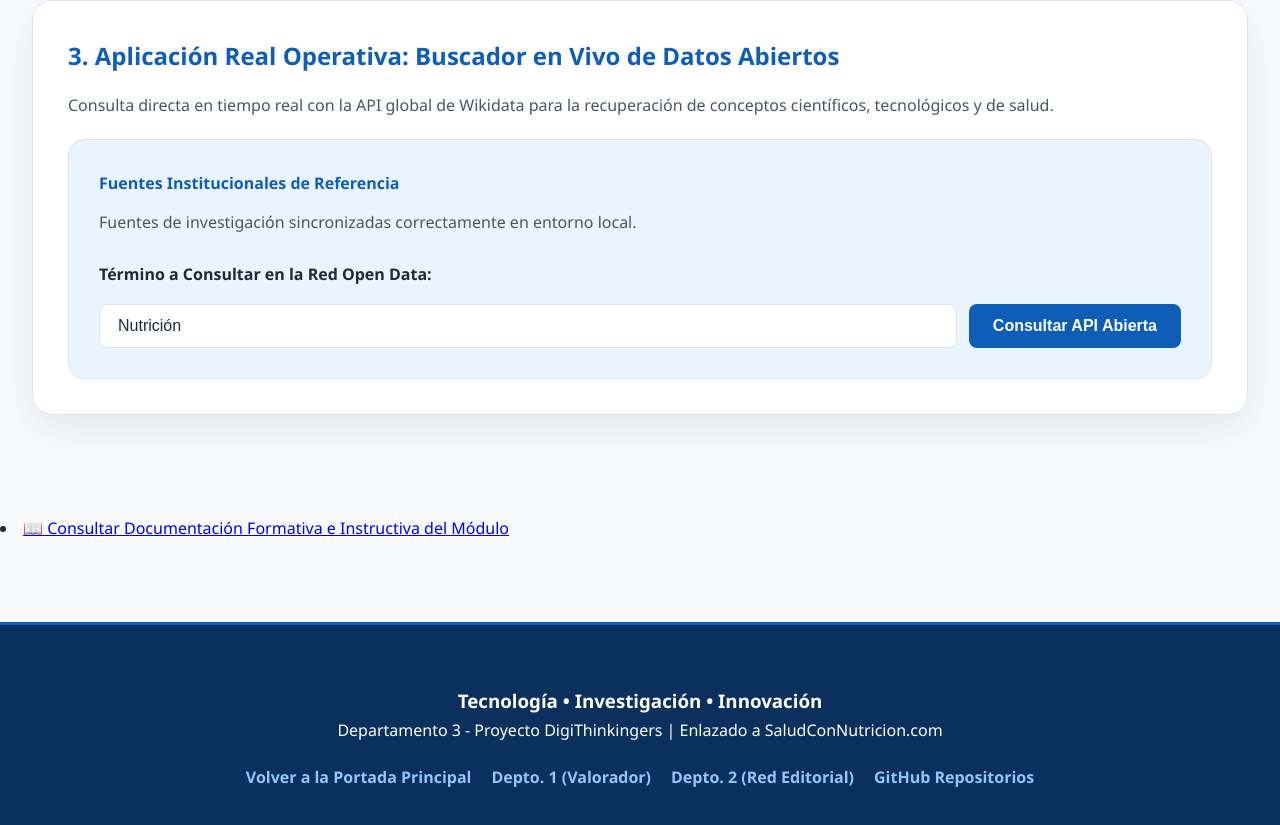
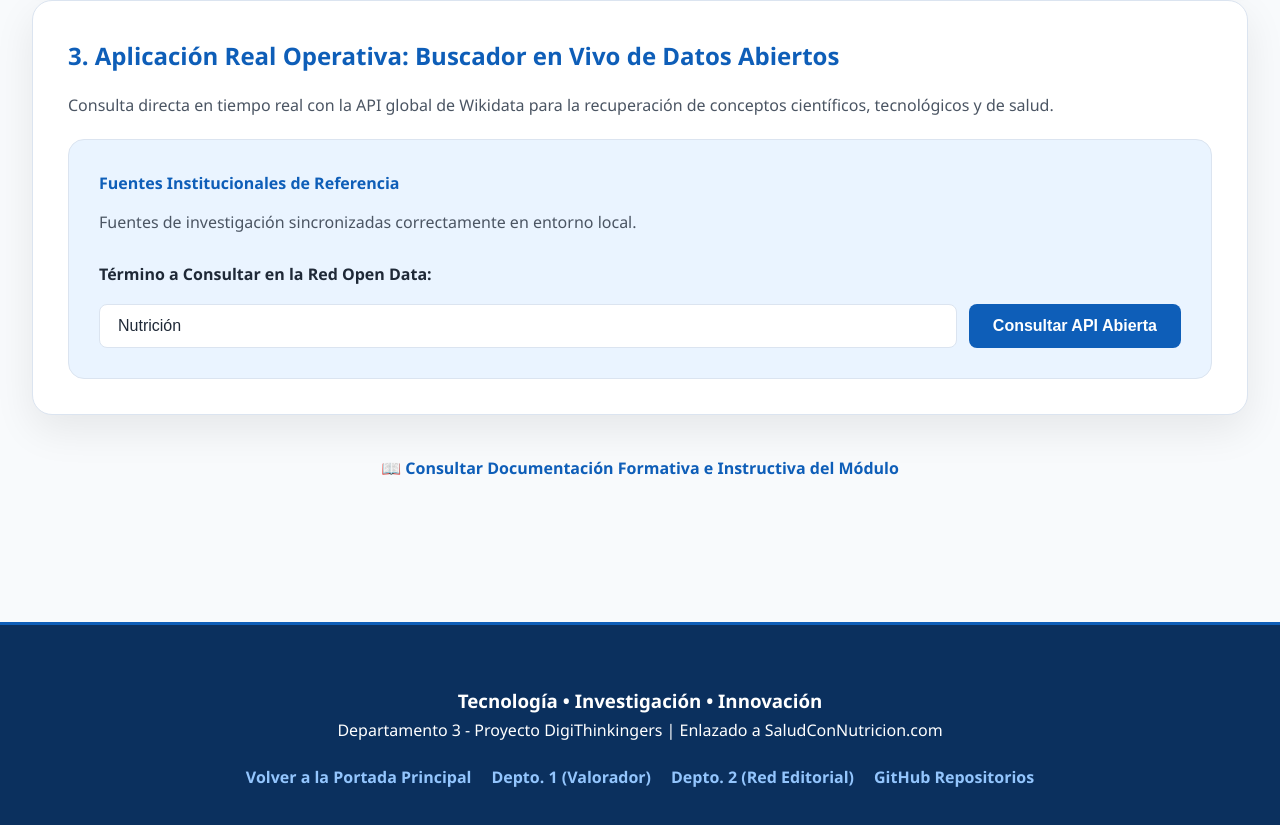
Before and after one commit to dentrix1001-tech/Proyecto-DigiThinkingers-.-, a plain HTML site: page departamento3-hub-investigacion.html in a window 1280 px wide. Shown: the part 1859-2684 px from the top of the page. Drawn offline with Linux system fonts and the light colour scheme; no server answers.

Commit message:
Update departamento3-hub-investigacion.html

```diff
--- a/departamento3-hub-investigacion.html
+++ b/departamento3-hub-investigacion.html
@@ -244,6 +244,22 @@ nav a:hover {
     background: var(--azul-hover);
 }
 
+.doc-bar {
+    text-align: center;
+    margin-top: 20px;
+    list-style: none;
+}
+
+.doc-bar a {
+    color: var(--azul);
+    font-weight: 600;
+    text-decoration: none;
+}
+
+.doc-bar a:hover {
+    text-decoration: underline;
+}
+
 footer {
     background: #0b305e;
     color: white;
@@ -319,7 +335,7 @@ footer {
 <p>Arquitectura de consulta conectada a nodos universitarios, fuentes gubernamentales y repositorios globales de conocimiento libre.</p>
 </div>
 
-    <!-- ========================================================================== -->
+<!-- ========================================================================== -->
 <!-- RECURSO VISUAL INSTITUCIONAL - DEPARTAMENTO 3: HUB DE DATOS ABIERTOS -->
 <!-- ========================================================================== -->
 <div class="visual-resource-container" style="text-align: center; margin: 30px 0; padding: 20px; background: var(--bg-card); border-radius: 16px; border: 1px solid var(--border-color); box-shadow: var(--shadow);">
@@ -393,10 +409,12 @@ Mediante el uso de consultas asíncronas y estándares abiertos de intercambio,
 
 </div>
 
+<ul class="doc-bar">
+<li><a href="DOCUMENTACION.md" target="_blank" rel="noopener">📖 Consultar Documentación Formativa e Instructiva del Módulo</a></li>
+</ul>
+
 </div>
 </section>
-
-    <li><a href="DOCUMENTACION.md" target="_blank" rel="noopener">📖 Consultar Documentación Formativa e Instructiva del Módulo</a></li>
 
 <footer>
 <div class="footer-inner">
```
